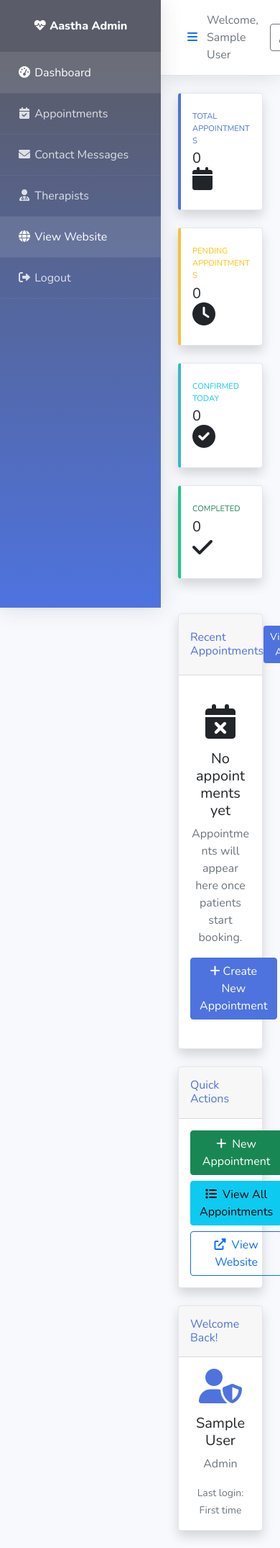
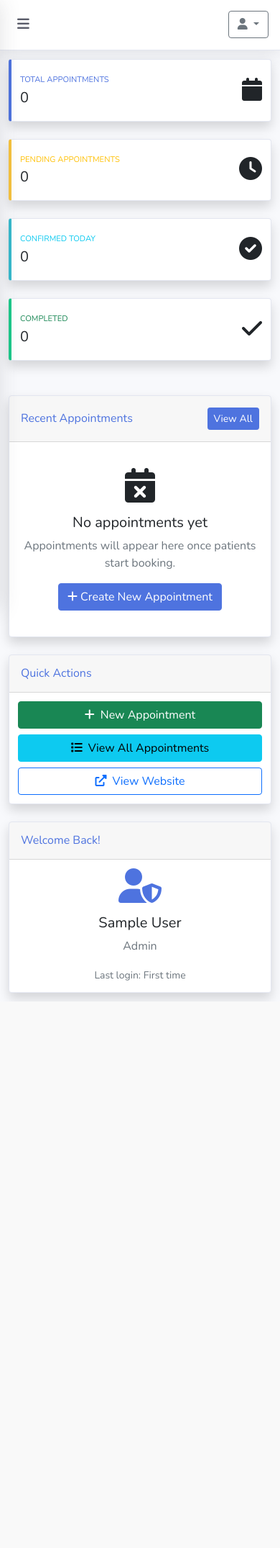
Before and after one commit to sorkerlimon/AsthaTherapyCenter, a Django app: page /therapy_admin/ in a window 390 px wide; the page is wider, and only the part inside the window is pictured. Shown: that part at 72% size. After the commit the page ends 1391 px from the top of that part, so only its background shows below. Run offline with Django 5.2, Linux system fonts and the light colour scheme; the visitor is signed in with stand-in values (Sample User, id 1); data that the repository does not hold is empty.

Commit message:
admin tempalte mobile reponsibe

```diff
--- a/templates/admin/admin_base.html
+++ b/templates/admin/admin_base.html
@@ -21,6 +21,8 @@
             font-family: 'Nunito', sans-serif;
             background-color: #f8f9fc;
         }
+
+        /* Sidebar Styles */
         .sidebar {
             width: 14rem;
             height: 100vh;
@@ -30,26 +32,32 @@
             top: 0;
             left: 0;
             z-index: 1000;
+            transition: transform 0.3s ease;
         }
+
         .sidebar-brand {
             padding: 1.5rem 1rem;
             text-align: center;
             border-bottom: 1px solid rgba(255, 255, 255, 0.1);
         }
+
         .sidebar-brand a {
             color: #fff;
             text-decoration: none;
             font-weight: 800;
             font-size: 1rem;
         }
+
         .sidebar-nav {
             padding: 0;
             margin: 0;
             list-style: none;
         }
+
         .sidebar-nav .nav-item {
             border-bottom: 1px solid rgba(255, 255, 255, 0.05);
         }
+
         .sidebar-nav .nav-link {
             display: block;
             padding: 1rem 1.5rem;
@@ -57,58 +65,163 @@
             text-decoration: none;
             transition: all 0.3s;
         }
+
         .sidebar-nav .nav-link:hover,
         .sidebar-nav .nav-link.active {
             color: #fff;
             background-color: rgba(255, 255, 255, 0.1);
         }
+
+        /* Content Wrapper */
         .content-wrapper {
             margin-left: 14rem;
             min-height: 100vh;
+            transition: margin-left 0.3s ease;
         }
+
         .topbar {
             background: #fff;
             box-shadow: 0 0.15rem 1.75rem 0 rgba(58, 59, 69, 0.15);
             padding: 1rem 1.5rem;
             border-bottom: 1px solid #e3e6f0;
         }
+
         .main-content {
             padding: 1.5rem;
         }
+
         .page-header {
             margin-bottom: 1.5rem;
         }
+
         .page-header h1 {
             color: #5a5c69;
             font-weight: 400;
             margin: 0;
         }
+
         .card {
             box-shadow: 0 0.15rem 1.75rem 0 rgba(58, 59, 69, 0.15);
             border: 1px solid #e3e6f0;
         }
+
         .border-left-primary {
             border-left: 0.25rem solid #4e73df !important;
         }
+
         .border-left-success {
             border-left: 0.25rem solid #1cc88a !important;
         }
+
         .border-left-info {
             border-left: 0.25rem solid #36b9cc !important;
         }
+
         .border-left-warning {
             border-left: 0.25rem solid #f6c23e !important;
         }
+
         .text-primary {
             color: #4e73df !important;
         }
+
         .btn-primary {
             background-color: #4e73df;
             border-color: #4e73df;
         }
+
         .btn-primary:hover {
             background-color: #2e59d9;
             border-color: #2653d4;
+        }
+
+        /* Mobile Responsive Styles */
+        @media (max-width: 768px) {
+            .sidebar {
+                transform: translateX(-100%);
+                width: 100%;
+                max-width: 280px;
+            }
+
+            .sidebar.show {
+                transform: translateX(0);
+            }
+
+            .content-wrapper {
+                margin-left: 0;
+            }
+
+            .topbar {
+                padding: 0.75rem 1rem;
+            }
+
+            .main-content {
+                padding: 1rem;
+            }
+
+            .page-header h1 {
+                font-size: 1.5rem;
+            }
+
+            /* Mobile menu button */
+            .mobile-menu-btn {
+                display: block !important;
+                background: none;
+                border: none;
+                color: #5a5c69;
+                font-size: 1.2rem;
+                padding: 0.5rem;
+            }
+
+            .desktop-menu-btn {
+                display: none !important;
+            }
+
+            /* Overlay for mobile sidebar */
+            .sidebar-overlay {
+                display: none;
+                position: fixed;
+                top: 0;
+                left: 0;
+                width: 100%;
+                height: 100%;
+                background: rgba(0, 0, 0, 0.5);
+                z-index: 999;
+            }
+
+            .sidebar-overlay.show {
+                display: block;
+            }
+        }
+
+        @media (min-width: 769px) {
+            .mobile-menu-btn {
+                display: none !important;
+            }
+
+            .desktop-menu-btn {
+                display: block !important;
+            }
+        }
+
+        /* Table responsive */
+        .table-responsive {
+            overflow-x: auto;
+        }
+
+        /* Card responsive */
+        .card-body {
+            padding: 1rem;
+        }
+
+        @media (max-width: 576px) {
+            .card-body {
+                padding: 0.75rem;
+            }
+
+            .main-content {
+                padding: 0.75rem;
+            }
         }
     </style>
 
@@ -118,8 +231,11 @@
 <body>
     <!-- Page Wrapper -->
     <div id="wrapper">
+        <!-- Sidebar Overlay for Mobile -->
+        <div class="sidebar-overlay" id="sidebarOverlay"></div>
+
         <!-- Sidebar -->
-        <div class="sidebar">
+        <div class="sidebar" id="sidebar">
             <!-- Sidebar Brand -->
             <div class="sidebar-brand">
                 <a href="{% url 'astha_therapy_center_web:therapy_admin' %}">
@@ -176,12 +292,12 @@
             <nav class="topbar">
                 <div class="d-flex justify-content-between align-items-center">
                     <div>
-                        <button class="btn btn-link d-md-none" type="button" data-bs-toggle="collapse" data-bs-target="#sidebar">
+                        <button class="mobile-menu-btn" type="button" id="mobileMenuBtn">
                             <i class="fas fa-bars"></i>
                         </button>
                     </div>
                     <div class="d-flex align-items-center">
-                        <span class="text-muted me-3">Welcome, {{ user.get_full_name|default:user.email }}</span>
+                        <span class="text-muted me-3 d-none d-md-block">Welcome, {{ user.get_full_name|default:user.email }}</span>
                         <div class="dropdown">
                             <button class="btn btn-outline-secondary dropdown-toggle" type="button" data-bs-toggle="dropdown">
                                 <i class="fas fa-user"></i>
@@ -221,8 +337,8 @@
 
     <!-- Custom scripts for all pages-->
     <script>
-        // Add active class to current nav item
         document.addEventListener('DOMContentLoaded', function() {
+            // Add active class to current nav item
             const currentPath = window.location.pathname;
             const navLinks = document.querySelectorAll('.sidebar-nav .nav-link');
 
@@ -231,6 +347,43 @@
                     link.classList.add('active');
                 }
             });
+
+            // Mobile menu functionality
+            const mobileMenuBtn = document.getElementById('mobileMenuBtn');
+            const sidebar = document.getElementById('sidebar');
+            const sidebarOverlay = document.getElementById('sidebarOverlay');
+
+            if (mobileMenuBtn && sidebar && sidebarOverlay) {
+                // Toggle sidebar
+                mobileMenuBtn.addEventListener('click', function() {
+                    sidebar.classList.toggle('show');
+                    sidebarOverlay.classList.toggle('show');
+                });
+
+                // Close sidebar when clicking overlay
+                sidebarOverlay.addEventListener('click', function() {
+                    sidebar.classList.remove('show');
+                    sidebarOverlay.classList.remove('show');
+                });
+
+                // Close sidebar when clicking on nav links (mobile)
+                navLinks.forEach(link => {
+                    link.addEventListener('click', function() {
+                        if (window.innerWidth <= 768) {
+                            sidebar.classList.remove('show');
+                            sidebarOverlay.classList.remove('show');
+                        }
+                    });
+                });
+
+                // Close sidebar on window resize
+                window.addEventListener('resize', function() {
+                    if (window.innerWidth > 768) {
+                        sidebar.classList.remove('show');
+                        sidebarOverlay.classList.remove('show');
+                    }
+                });
+            }
         });
     </script>
 
```
Also changed, not shown: templates/admin/admin_dashboard.html (+64 -14 lines).
